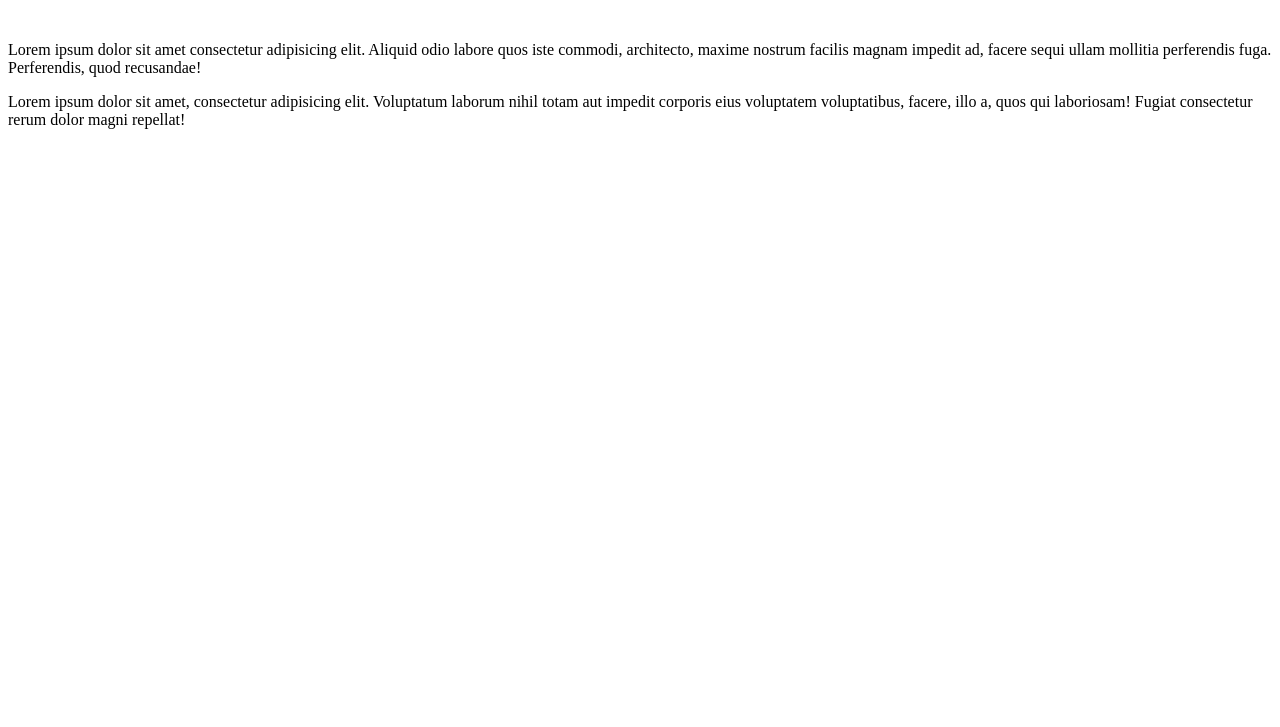
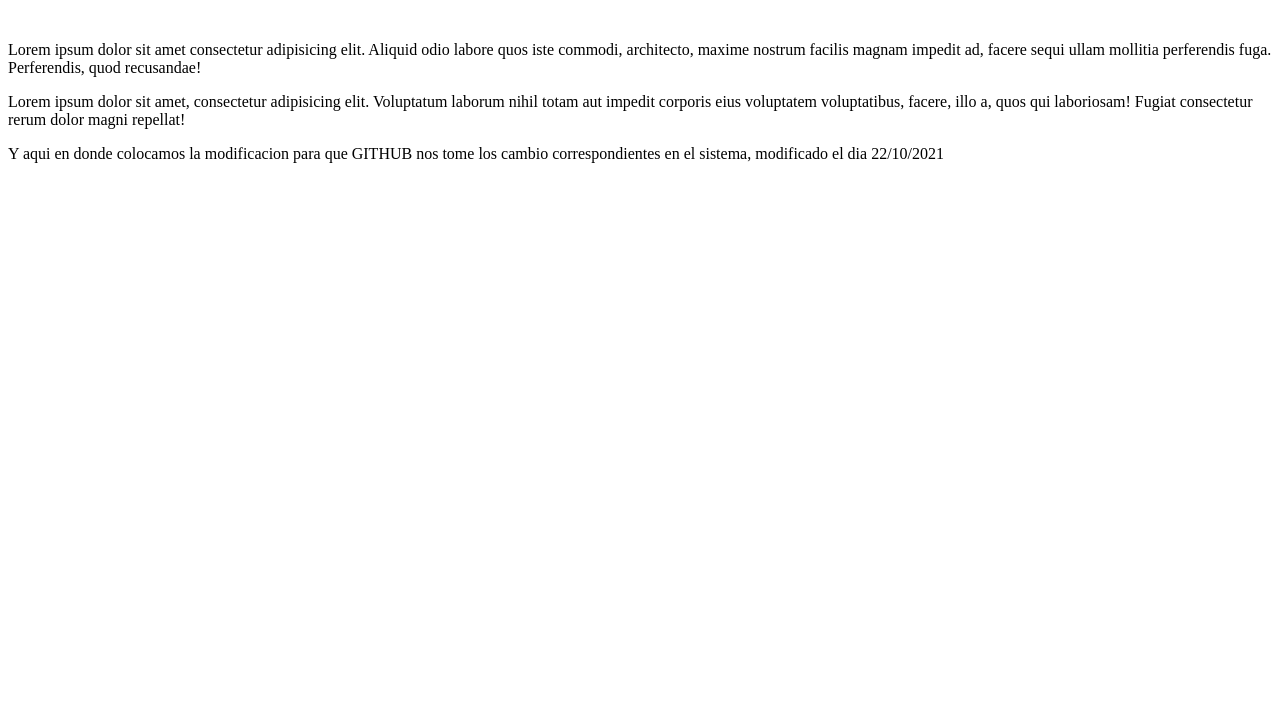
Before and after one commit to halcondorado123/Carpeta2, a plain HTML site: page index.html in a window 1280 px wide. Shown: the part 73-800 px from the top of the page. Drawn offline with Linux system fonts and the light colour scheme.

Commit message:
cambios 1.2

```diff
--- a/index.html
+++ b/index.html
@@ -11,5 +11,6 @@
     <br>
     <p>Lorem ipsum dolor sit amet consectetur adipisicing elit. Aliquid odio labore quos iste commodi, architecto, maxime nostrum facilis magnam impedit ad, facere sequi ullam mollitia perferendis fuga. Perferendis, quod recusandae!</p>
     <p>Lorem ipsum dolor sit amet, consectetur adipisicing elit. Voluptatum laborum nihil totam aut impedit corporis eius voluptatem voluptatibus, facere, illo a, quos qui laboriosam! Fugiat consectetur rerum dolor magni repellat!</p>
+    <p>Y aqui en donde colocamos la modificacion para que GITHUB nos tome los cambio correspondientes en el sistema, modificado el dia 22/10/2021</p>
 </body>
 </html>
```
